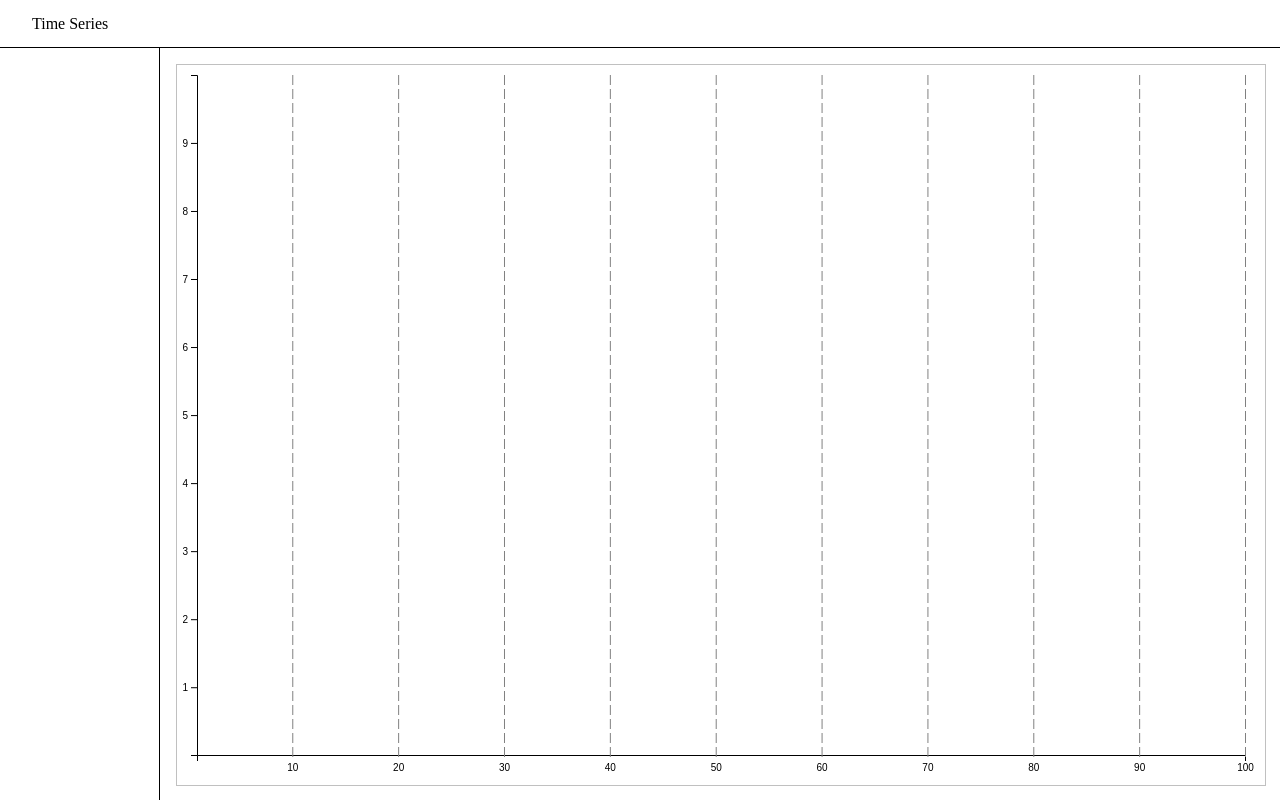
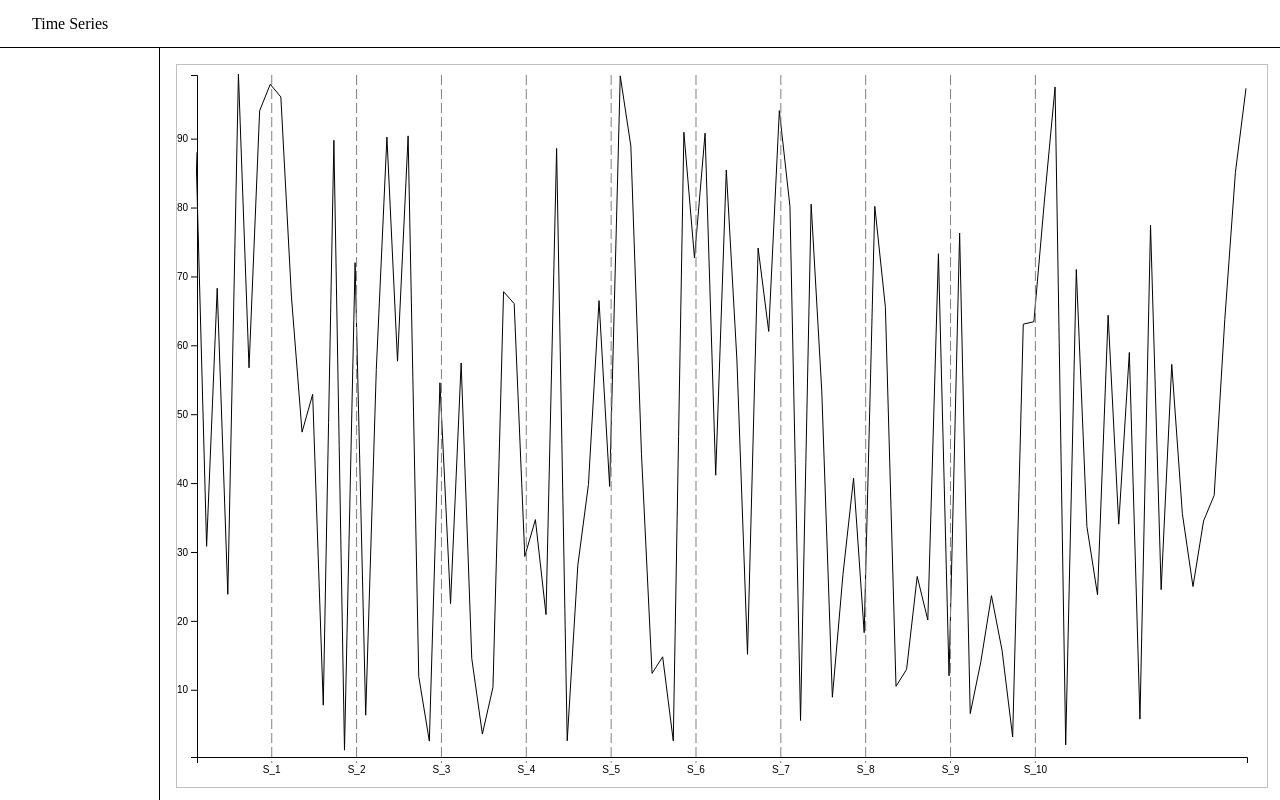
Before and after one commit to daengdaengLee/d3-canvas-time-series, a website built with Parcel: page index.html in a window 1280 px wide. Built offline with nearby package versions, Linux system fonts and the light colour scheme.

Commit message:
ENH: Drawing with svg and canvas

```diff
--- a/generateMockup.js
+++ b/generateMockup.js
@@ -7,7 +7,7 @@ const csv = [
   ['X', ...[...Array(SERIES_NUM)].map((v, i) => `Y_${i + 1}`)],
   ...[...Array(MAX_X)].map((v1, i) => [
     i + 1,
-    ...[...Array(SERIES_NUM)].map(() => Math.random() * 10),
+    ...[...Array(SERIES_NUM)].map(() => Math.random() * 100),
   ]),
 ]
   .map(row => row.join(','))
--- a/index.css
+++ b/index.css
@@ -165,11 +165,15 @@ body,
 .viz {
   width: 0;
   flex-grow: 1;
-  padding: 1rem;
+  padding: 16px;
+  position: relative;
 }
 
 .svg {
-  width: 100%;
-  height: 100%;
+  position: absolute;
   border: 1px solid silver;
 }
+
+.canvas {
+  position: absolute;
+}
--- a/index.html
+++ b/index.html
@@ -15,6 +15,7 @@
     <div class="contents">
       <div class="navigations"></div>
       <div class="viz">
+        <canvas class="canvas"></canvas>
         <svg class="svg"></svg>
       </div>
     </div>
--- a/index.js
+++ b/index.js
@@ -14,11 +14,19 @@ const yList = csv
 const MIN_Y = d3.min(yList);
 const MAX_Y = d3.max(yList);
 
-const svgEl = document.querySelector('.svg');
-const svgWidth = svgEl.clientWidth;
-const svgHeight = svgEl.clientHeight;
-const width = svgWidth - 40;
-const height = svgHeight - 40;
+const vizEl = document.querySelector('.viz');
+const containerWidth = vizEl.clientWidth - 30;
+const constainerHeight = vizEl.clientHeight - 30;
+
+d3.select('.svg')
+  .attr('width', containerWidth)
+  .attr('height', constainerHeight);
+d3.select('.canvas')
+  .attr('width', containerWidth)
+  .attr('height', constainerHeight);
+
+const width = containerWidth - 40;
+const height = constainerHeight - 40;
 
 const xScale = d3
   .scaleLinear()
@@ -32,7 +40,11 @@ const yScale = d3
 const xAxis = d3
   .axisBottom()
   .scale(xScale)
-  .ticks(10);
+  .tickValues(sample.steps.map(step => step.value))
+  .tickFormat((d) => {
+    const step = sample.steps.find(obj => obj.value === d);
+    return step.label;
+  });
 const yAxis = d3
   .axisLeft()
   .scale(yScale)
@@ -42,6 +54,7 @@ d3.select('.svg')
   .append('g')
   .attr('transform', 'translate(20, 10)')
   .classed('chart-g', true);
+d3.select('.canvas').style('padding', '10px 0 0 20px');
 
 d3.select('.chart-g')
   .append('g')
@@ -57,3 +70,13 @@ d3.select('.chart-g')
   .append('g')
   .classed('y-axis', true)
   .call(yAxis);
+
+const ctx = document.querySelector('.canvas').getContext('2d');
+const lineGenerator = d3
+  .line()
+  .x(d => xScale(d[0]))
+  .y(d => yScale(d[1]))
+  .context(ctx);
+ctx.beginPath();
+lineGenerator(csv);
+ctx.stroke();
```
Also changed, not shown: sample.js, 1 other file.
